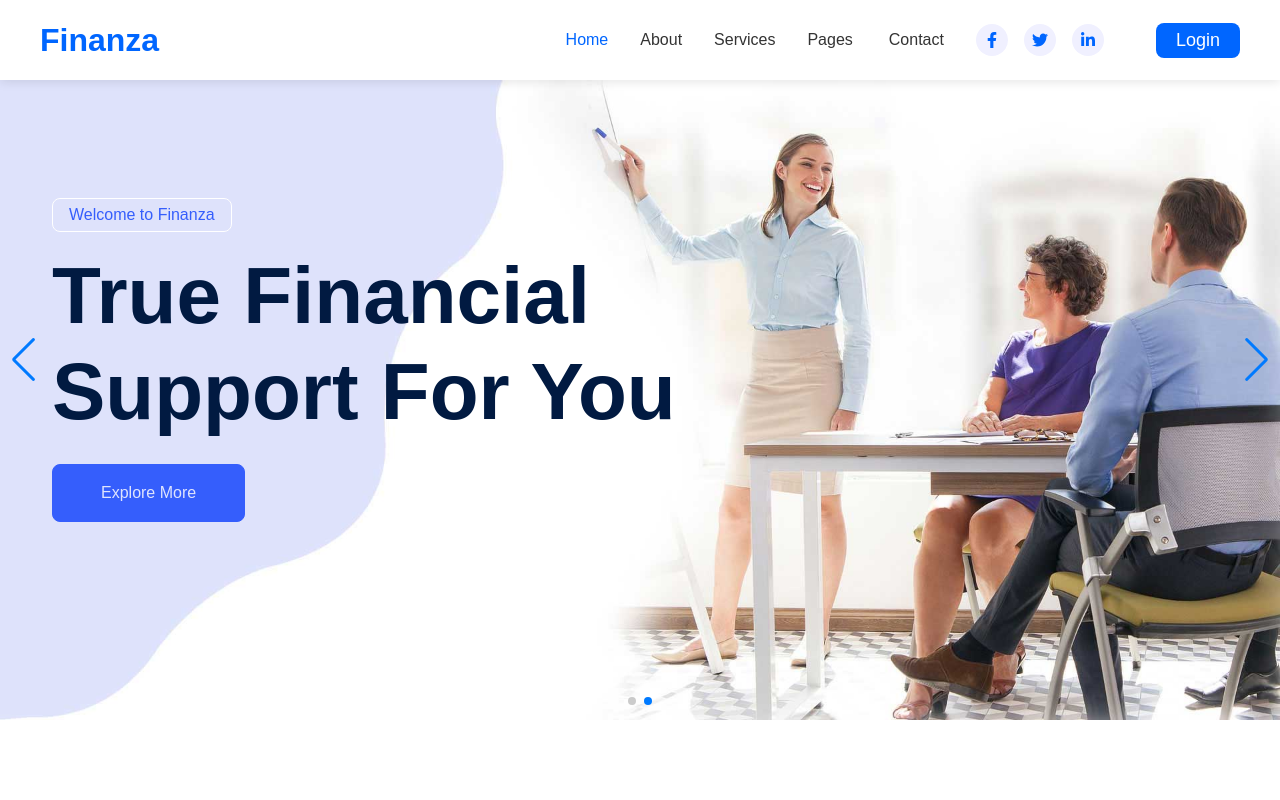
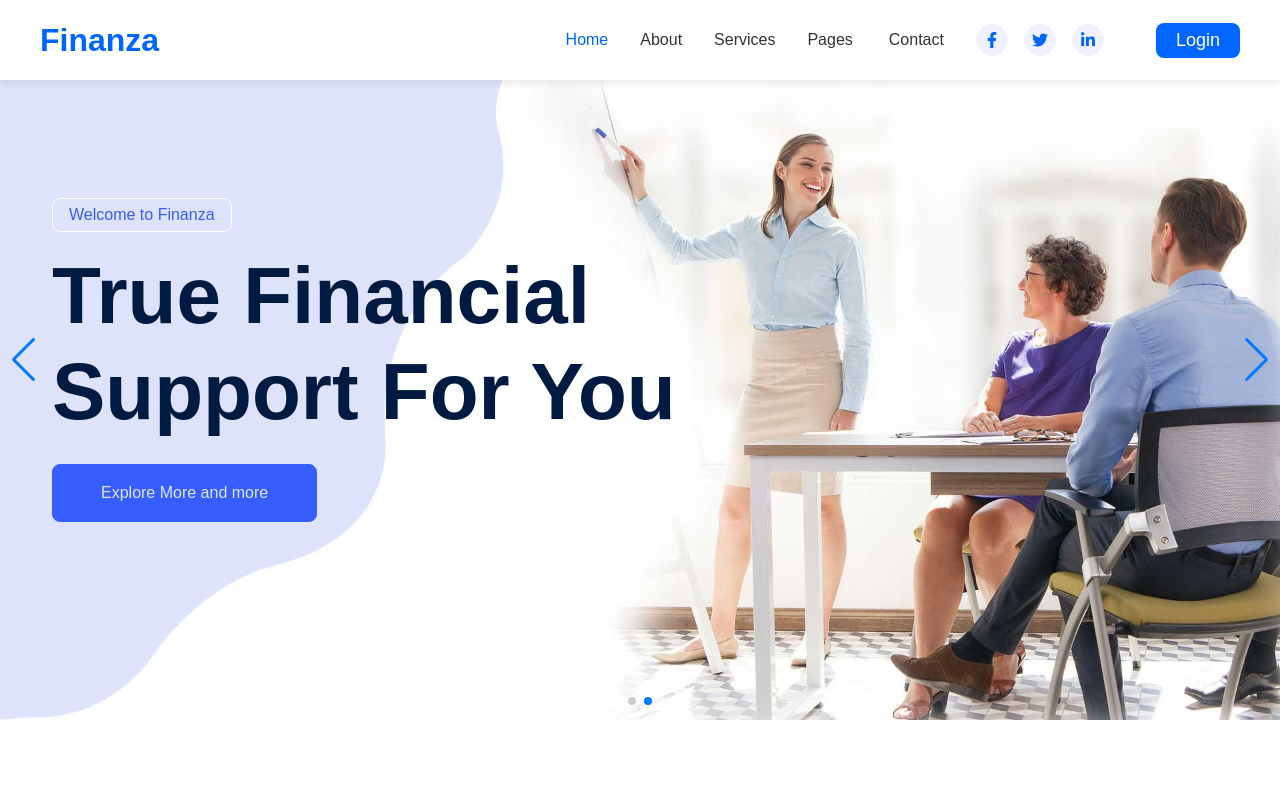
Before and after one commit to Zulfiqar-Ali10/Final-Hackathon-Frontend, a React (Vite) app: page / in a window 1280 px wide. Shown: the top 800 px of the page. Built offline with nearby package versions, Linux system fonts and the light colour scheme.

Commit message:
changes-3

```diff
--- a/src/Components/Banner.jsx
+++ b/src/Components/Banner.jsx
@@ -51,7 +51,7 @@ export default function Banner() {
                     True Financial Support For You
                   </h1>
                   <a href="" className="btn btn-primary py-3 px-5">
-                    Explore More
+                    Explore More and more
                   </a>
                 </div>
               </div>
```
